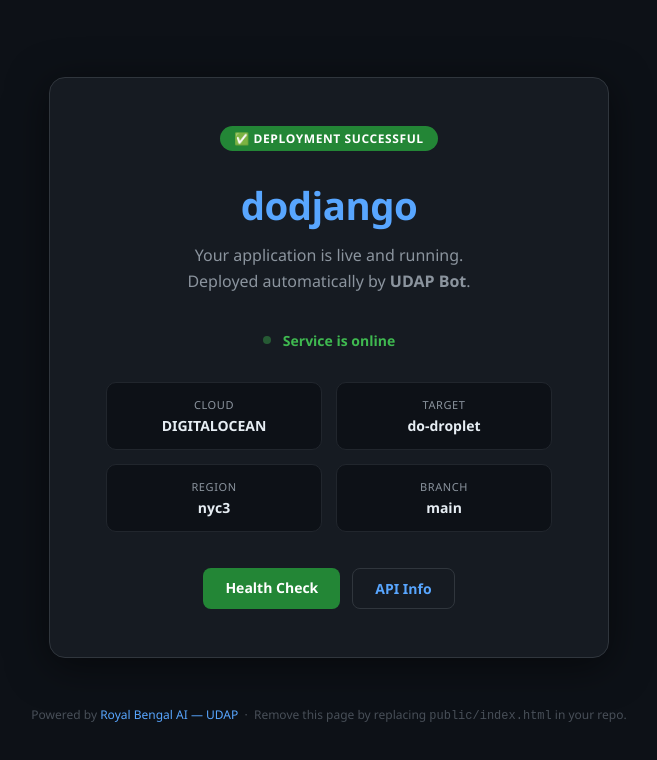
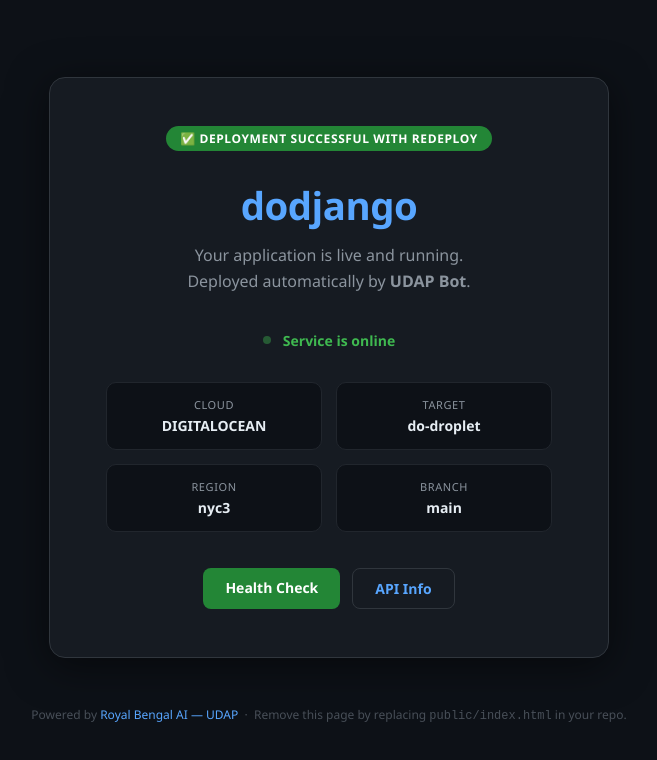
Before and after one commit to faizunroyalbengalai/dodjango, a plain HTML site: page public/index.html in a window 1280 px wide. Shown: the whole page, without its empty margins (311-968 px from the left). Drawn offline with Linux system fonts and the light colour scheme.

Commit message:
Update 1 file(s) via UDAP redeploy

```diff
--- a/public/index.html
+++ b/public/index.html
@@ -150,7 +150,7 @@
 </head>
 <body>
   <div class="card">
-    <div class="badge">✅ Deployment Successful</div>
+    <div class="badge">✅ Deployment Successful with redeploy</div>
 
     <h1>dodjango</h1>
 
```
